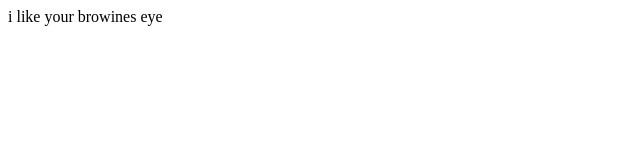
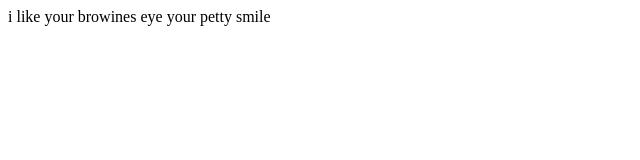
Before and after one commit to Catcus-p/web, a plain HTML site: page intro.html in a window 1280 px wide. Shown: the whole page, without its empty margins (0-640 px from the left). Drawn offline with Linux system fonts and the light colour scheme.

Commit message:
new branch

```diff
--- a/intro.html
+++ b/intro.html
@@ -6,6 +6,6 @@
     <title>hello </title>
 </head>
 <body>
-    i like your browines eye
+    i like your browines eye your petty smile
 </body>
 </html>
```
Also changed, not shown: new branch.html (added).
